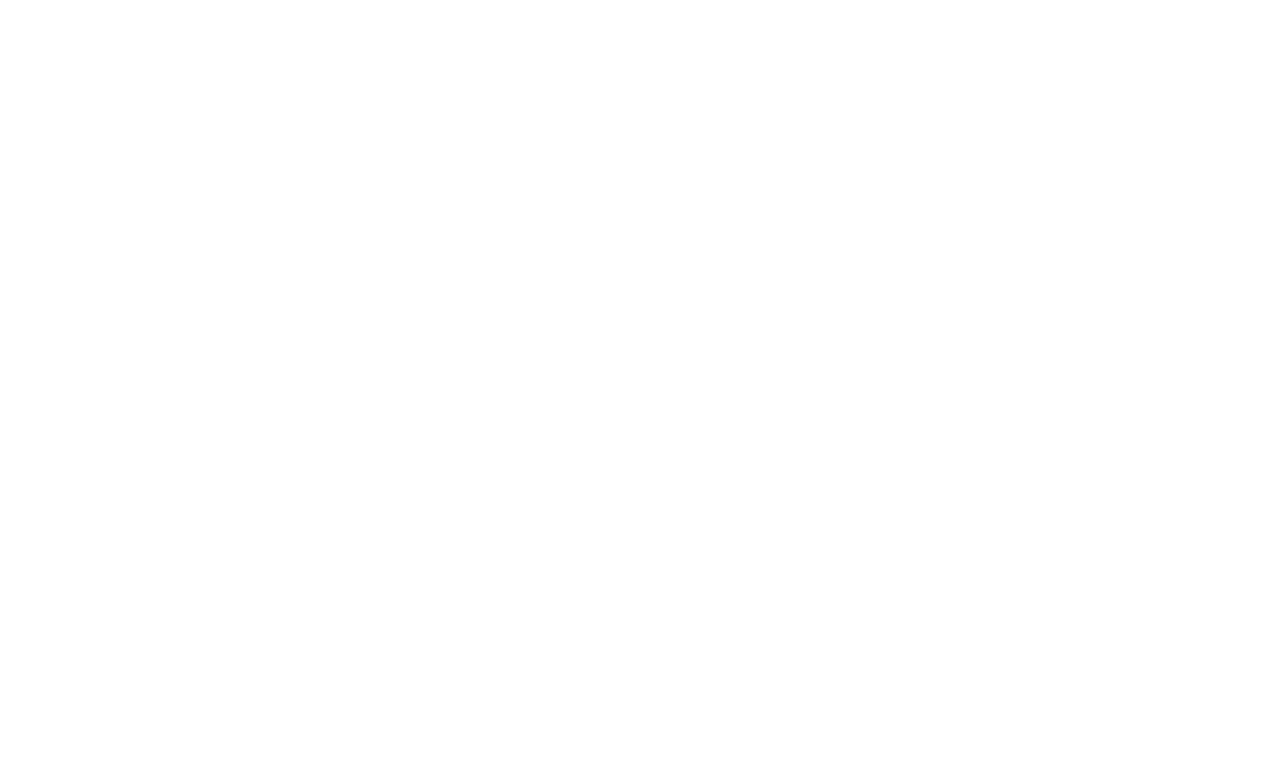
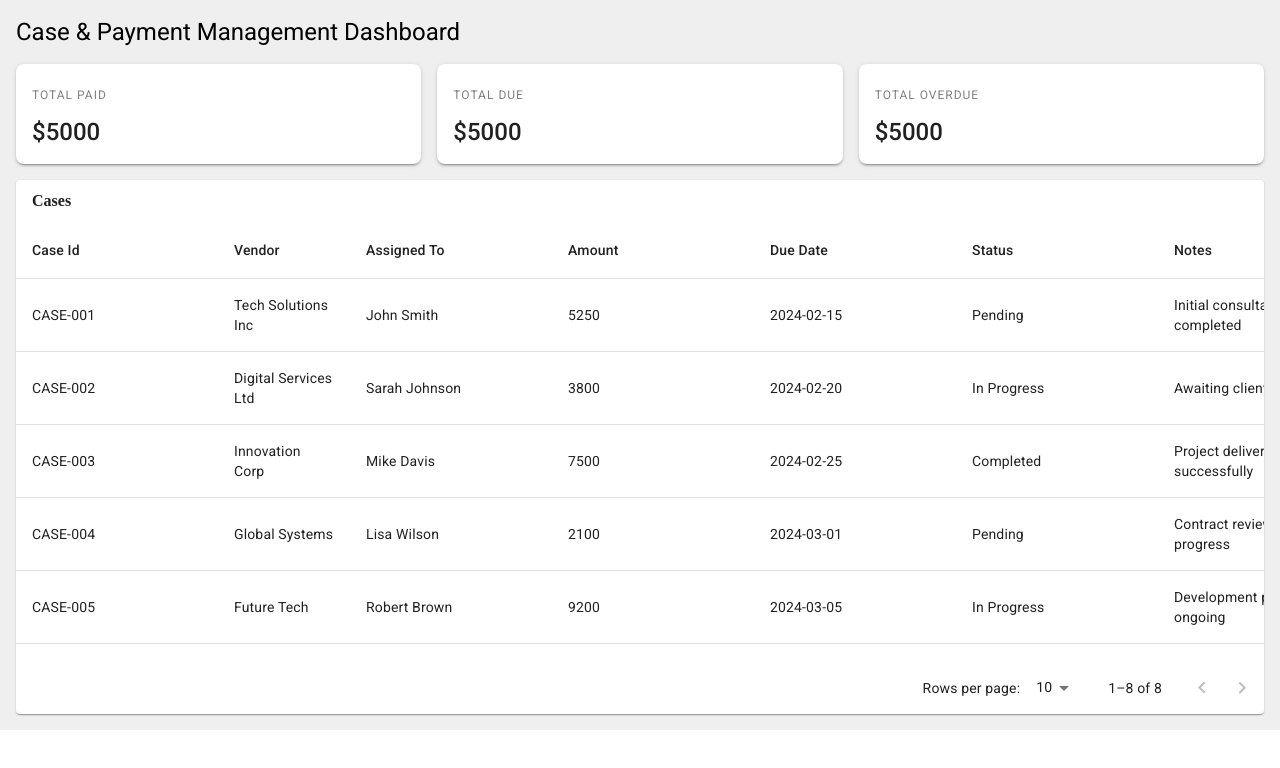
Before and after one commit to aagamdoshi1100/Business-Central-Payment-Management-System-Frontend, a React app: page /cash-payment-management in a window 1280 px wide. Before the commit this address had no page. Shown: the top 768 px of the page. Built offline with nearby package versions, Linux system fonts and the light colour scheme; the HTML template or start-up script is replaced by a standard one.

Commit message:
Implemented Case Dashboard

```diff
--- a/src/App.jsx
+++ b/src/App.jsx
@@ -2,6 +2,7 @@ import { BrowserRouter, Routes, Route } from "react-router-dom";
 import "./App.css";
 import Login from "./Components/Login";
 import SPForm from "./Components/SPForm";
+import CasePaymentManagement from "./Components/CasePaymentManagement";
 
 function App() {
   return (
@@ -10,6 +11,10 @@ function App() {
         <Routes>
           <Route path="/login" element={<Login />} />
           <Route path="/service-provider-registration" element={<SPForm />} />
+          <Route
+            path="/cash-payment-management"
+            element={<CasePaymentManagement />}
+          />
         </Routes>
       </BrowserRouter>
     </>
--- /dev/null
+++ b/src/Components/CasePaymentManagement.jsx
@@ -0,0 +1,68 @@
+import React from "react";
+import { Typography, Stack, Paper } from "@mui/material";
+import DataTable from "./DataTable";
+import { columns, rows } from "../data";
+
+const CasePaymentManagement = () => {
+  return (
+    <Stack spacing={2} sx={{ p: 2, background: "#efefef" }}>
+      <Typography variant="h5" component="h5">
+        Case & Payment Management Dashboard
+      </Typography>
+
+      <Stack
+        spacing={2}
+        direction={{ xs: "column", sm: "row" }}
+        sx={{ width: "100%" }}
+      >
+        <Paper elevation={2} sx={{ p: 2, borderRadius: 2, flex: 1 }}>
+          <Stack spacing={0.5}>
+            <Typography
+              variant="overline"
+              sx={{ color: "gray" }}
+              component={"h4"}
+            >
+              Total Paid
+            </Typography>
+            <Typography variant="h5" sx={{ fontWeight: "500" }} component={"p"}>
+              $5000
+            </Typography>
+          </Stack>
+        </Paper>
+
+        <Paper elevation={2} sx={{ p: 2, borderRadius: 2, flex: 1 }}>
+          <Stack spacing={0.5}>
+            <Typography
+              variant="overline"
+              sx={{ color: "gray" }}
+              component={"h4"}
+            >
+              Total Due
+            </Typography>
+            <Typography variant="h5" sx={{ fontWeight: "500" }} component={"p"}>
+              $5000
+            </Typography>
+          </Stack>
+        </Paper>
+
+        <Paper elevation={2} sx={{ p: 2, borderRadius: 2, flex: 1 }}>
+          <Stack spacing={0.5}>
+            <Typography
+              variant="overline"
+              sx={{ color: "gray" }}
+              component={"h4"}
+            >
+              Total Overdue
+            </Typography>
+            <Typography variant="h5" sx={{ fontWeight: "500" }} component={"p"}>
+              $5000
+            </Typography>
+          </Stack>
+        </Paper>
+      </Stack>
+      <DataTable columns={columns} rows={rows} title="Cases" />
+    </Stack>
+  );
+};
+
+export default CasePaymentManagement;
--- /dev/null
+++ b/src/Components/DataTable.jsx
@@ -0,0 +1,77 @@
+import React from "react";
+import Paper from "@mui/material/Paper";
+import Table from "@mui/material/Table";
+import TableBody from "@mui/material/TableBody";
+import TableCell from "@mui/material/TableCell";
+import TableContainer from "@mui/material/TableContainer";
+import TableHead from "@mui/material/TableHead";
+import TablePagination from "@mui/material/TablePagination";
+import TableRow from "@mui/material/TableRow";
+
+const DataTable = ({ columns, rows, title }) => {
+  const [page, setPage] = React.useState(0);
+  const [rowsPerPage, setRowsPerPage] = React.useState(10);
+
+  const handleChangePage = (_event, newPage) => {
+    setPage(newPage);
+  };
+
+  const handleChangeRowsPerPage = (event) => {
+    setRowsPerPage(+event.target.value);
+    setPage(0);
+  };
+
+  return (
+    <Paper sx={{ width: "100%", overflow: "hidden" }}>
+      {title ? (
+        <div style={{ padding: "12px 16px", fontWeight: 600 }}>{title}</div>
+      ) : null}
+      <TableContainer sx={{ maxHeight: 440 }}>
+        <Table stickyHeader aria-label="sticky table">
+          <TableHead>
+            <TableRow>
+              {columns.map((column) => (
+                <TableCell
+                  key={column.id}
+                  align={column.align}
+                  style={{ minWidth: column.minWidth }}
+                >
+                  {column.label}
+                </TableCell>
+              ))}
+            </TableRow>
+          </TableHead>
+          <TableBody>
+            {rows
+              .slice(page * rowsPerPage, page * rowsPerPage + rowsPerPage)
+              .map((row, rowIndex) => (
+                <TableRow hover role="checkbox" tabIndex={-1} key={row.id ?? rowIndex}>
+                  {columns.map((column) => {
+                    const value = row[column.id];
+                    return (
+                      <TableCell key={column.id} align={column.align}>
+                        {column.format && typeof value === "number"
+                          ? column.format(value)
+                          : value}
+                      </TableCell>
+                    );
+                  })}
+                </TableRow>
+              ))}
+          </TableBody>
+        </Table>
+      </TableContainer>
+      <TablePagination
+        rowsPerPageOptions={[10, 25, 100]}
+        component="div"
+        count={rows.length}
+        rowsPerPage={rowsPerPage}
+        page={page}
+        onPageChange={handleChangePage}
+        onRowsPerPageChange={handleChangeRowsPerPage}
+      />
+    </Paper>
+  );
+};
+
+export default DataTable;
--- /dev/null
+++ b/src/data.js
@@ -0,0 +1,105 @@
+export const columns = [
+  { id: "CaseId", label: "Case Id", minWidth: 170 },
+  { id: "Vendor", label: "Vendor", minWidth: 100 },
+  {
+    id: "AssignedTo",
+    label: "Assigned To",
+    minWidth: 170,
+  },
+  {
+    id: "Amount",
+    label: "Amount",
+    minWidth: 170,
+  },
+  {
+    id: "DueDate",
+    label: "Due Date",
+    minWidth: 170,
+  },
+  ,
+  {
+    id: "Status",
+    label: "Status",
+    minWidth: 170,
+  },
+  {
+    id: "Notes",
+    label: "Notes",
+    minWidth: 170,
+  },
+];
+
+export const rows = [
+  {
+    CaseId: "CASE-001",
+    Vendor: "Tech Solutions Inc",
+    AssignedTo: "John Smith",
+    Amount: 5250,
+    DueDate: "2024-02-15",
+    Status: "Pending",
+    Notes: "Initial consultation completed",
+  },
+  {
+    CaseId: "CASE-002",
+    Vendor: "Digital Services Ltd",
+    AssignedTo: "Sarah Johnson",
+    Amount: 3800,
+    DueDate: "2024-02-20",
+    Status: "In Progress",
+    Notes: "Awaiting client feedback",
+  },
+  {
+    CaseId: "CASE-003",
+    Vendor: "Innovation Corp",
+    AssignedTo: "Mike Davis",
+    Amount: 7500,
+    DueDate: "2024-02-25",
+    Status: "Completed",
+    Notes: "Project delivered successfully",
+  },
+  {
+    CaseId: "CASE-004",
+    Vendor: "Global Systems",
+    AssignedTo: "Lisa Wilson",
+    Amount: 2100,
+    DueDate: "2024-03-01",
+    Status: "Pending",
+    Notes: "Contract review in progress",
+  },
+  {
+    CaseId: "CASE-005",
+    Vendor: "Future Tech",
+    AssignedTo: "Robert Brown",
+    Amount: 9200,
+    DueDate: "2024-03-05",
+    Status: "In Progress",
+    Notes: "Development phase ongoing",
+  },
+  {
+    CaseId: "CASE-006",
+    Vendor: "Smart Solutions",
+    AssignedTo: "Emily Taylor",
+    Amount: 4350,
+    DueDate: "2024-03-10",
+    Status: "Pending",
+    Notes: "Awaiting approval",
+  },
+  {
+    CaseId: "CASE-007",
+    Vendor: "Advanced Systems",
+    AssignedTo: "David Miller",
+    Amount: 6750,
+    DueDate: "2024-03-15",
+    Status: "Completed",
+    Notes: "Final testing completed",
+  },
+  {
+    CaseId: "CASE-008",
+    Vendor: "Tech Partners",
+    AssignedTo: "Jennifer Lee",
+    Amount: 3200,
+    DueDate: "2024-03-20",
+    Status: "In Progress",
+    Notes: "Implementation phase",
+  },
+];
```
